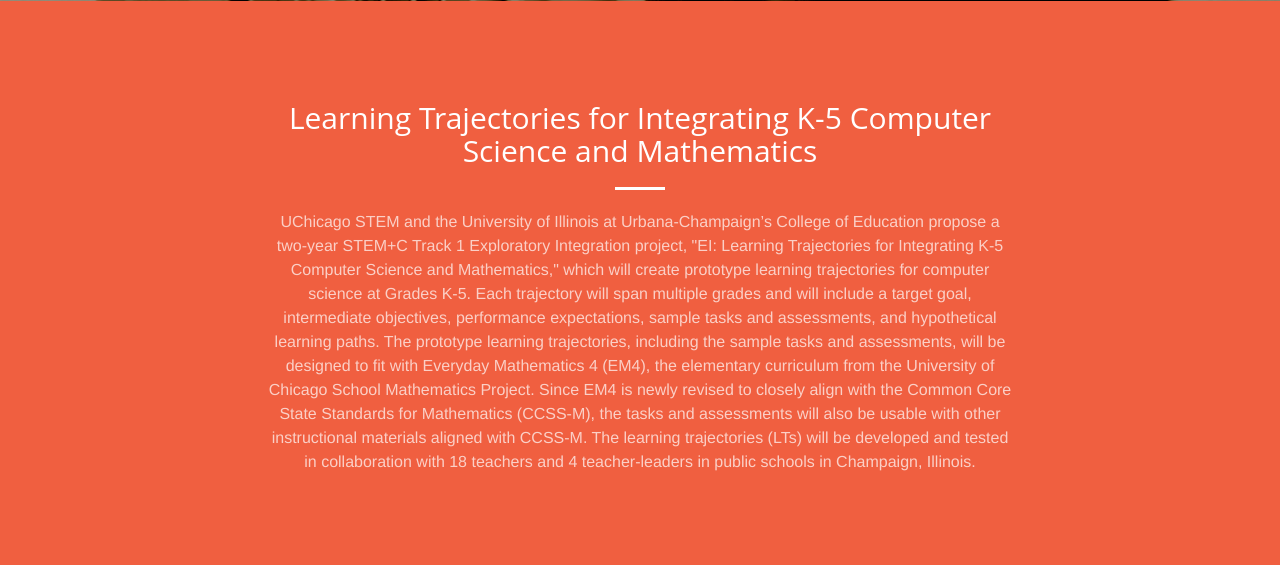
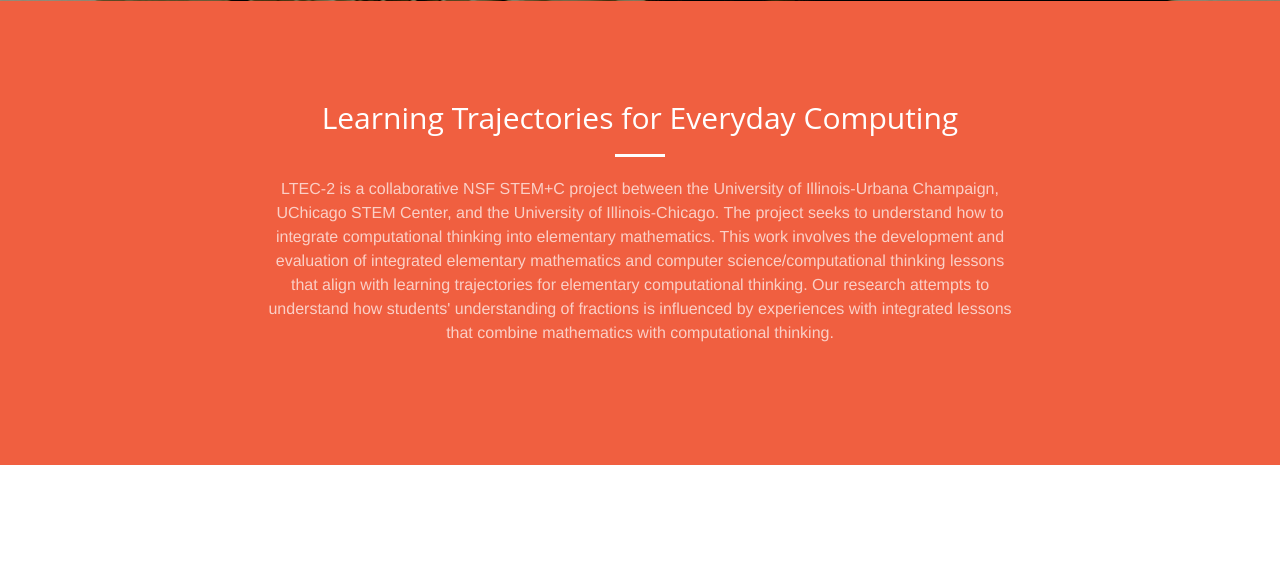
Before and after one commit to everydaycomputing/everydaycomputing.org, a Python web app: template public_site/templates/public_home.html in a window 1280 px wide. Shown: the part 799-1364 px from the top of the page. Run offline with Jinja, Linux system fonts and the light colour scheme; the template is opened without the code that fills it, so the values that code supplies are empty; some libraries are stand-ins or nearby versions.

Commit message:
Updated project title and description

```diff
--- a/public_site/templates/public_home.html
+++ b/public_site/templates/public_home.html
@@ -16,11 +16,13 @@
         <div class="container">
             <div class="row">
                 <div class="col-lg-8 col-lg-offset-2 text-center">
-                    <h2 class="section-heading">Learning Trajectories for Integrating K-5 Computer Science and Mathematics</h2>
+                    <h2 class="section-heading">Learning Trajectories for Everyday Computing</h2>
                     <hr class="light">
                     <p class="text-faded">
-                    UChicago STEM and the University of Illinois at Urbana-Champaign’s College of Education propose a two-year STEM+C Track 1 Exploratory Integration project, "EI: Learning Trajectories for Integrating K-5 Computer Science and Mathematics," which will create prototype learning trajectories for computer science at Grades K-5. Each trajectory will span multiple grades and will include a target goal, intermediate objectives, performance expectations, sample tasks and assessments, and hypothetical learning paths. The prototype learning trajectories, including the sample tasks and assessments, will be designed to fit with Everyday Mathematics 4 (EM4), the elementary curriculum from the University of Chicago School Mathematics Project. Since EM4 is newly revised to closely align with the Common Core State Standards for Mathematics (CCSS-M), the tasks and assessments will also be usable with other instructional materials aligned with CCSS-M. The learning trajectories (LTs) will be developed and tested in collaboration with 18 teachers and 4 teacher-leaders in public schools in Champaign, Illinois.</p>
-                    <!--<a href="#" class="btn btn-default btn-xl">Get Started!</a>-->
+                        LTEC-2 is a collaborative NSF STEM+C project between the University of Illinois-Urbana Champaign, UChicago STEM Center, and the University of Illinois-Chicago. The project seeks to understand how to integrate computational thinking into elementary mathematics. This work involves the development and evaluation of integrated elementary mathematics and computer science/computational thinking lessons that align with learning trajectories for elementary computational thinking. Our research attempts to understand how students' understanding of fractions is influenced by experiences with integrated lessons that combine mathematics with computational thinking.
+                        <!-- UChicago STEM and the University of Illinois at Urbana-Champaign’s College of Education propose a two-year STEM+C Track 1 Exploratory Integration project, "EI: Learning Trajectories for Integrating K-5 Computer Science and Mathematics," which will create prototype learning trajectories for computer science at Grades K-5. Each trajectory will span multiple grades and will include a target goal, intermediate objectives, performance expectations, sample tasks and assessments, and hypothetical learning paths. The prototype learning trajectories, including the sample tasks and assessments, will be designed to fit with Everyday Mathematics 4 (EM4), the elementary curriculum from the University of Chicago School Mathematics Project. Since EM4 is newly revised to closely align with the Common Core State Standards for Mathematics (CCSS-M), the tasks and assessments will also be usable with other instructional materials aligned with CCSS-M. The learning trajectories (LTs) will be developed and tested in collaboration with 18 teachers and 4 teacher-leaders in public schools in Champaign, Illinois. -->
+                        <!--<a href="#" class="btn btn-default btn-xl">Get Started!</a>-->
+                    </p>
                 </div>
             </div>
         </div>
```
Also changed, not shown: public_site/templates/public_about.html (+4 -3 lines).
